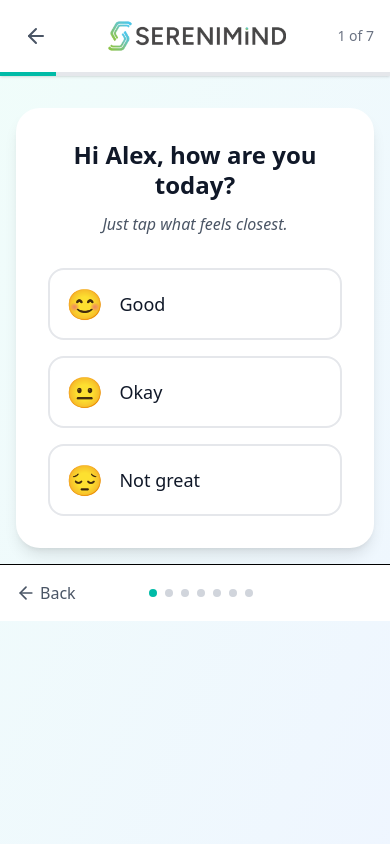
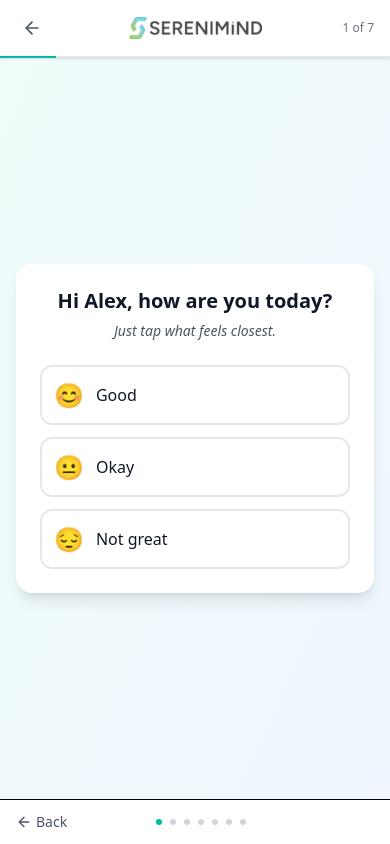
Before and after one commit to rimonraton/serenimind-template, a React (Vite) app: page /checkin in a window 390 px wide. Built offline with nearby package versions, Linux system fonts and the light colour scheme.

Commit message:
Optimize Mobile Check-in for No Scrolling

```diff
--- a/src/pages/QuickCheckinPage.tsx
+++ b/src/pages/QuickCheckinPage.tsx
@@ -159,59 +159,59 @@ const QuickCheckinPage = () => {
   const progress = ((currentStep + 1) / steps.length) * 100;
 
   return (
-    <div className="min-h-screen bg-gradient-to-br from-teal-50 to-blue-50">
+    <div className="h-screen bg-gradient-to-br from-teal-50 to-blue-50 flex flex-col overflow-hidden">
       {/* Header */}
-      <div className="bg-white shadow-sm">
-        <div className="flex items-center justify-between p-4">
+      <div className="bg-white shadow-sm flex-shrink-0">
+        <div className="flex items-center justify-between px-4 py-3">
           <button
             onClick={handleBack}
-            className="p-2 rounded-full hover:bg-gray-100 transition-colors"
+            className="p-1.5 rounded-full hover:bg-gray-100 transition-colors"
           >
-            <ArrowLeft size={24} className="text-gray-600" />
+            <ArrowLeft size={20} className="text-gray-600" />
           </button>
 
           <div className="flex items-center space-x-2">
-            <img src="/logo.png" alt="SERENIMiND" className="h-8" />
+            <img src="/logo.png" alt="SERENIMiND" className="h-6" />
           </div>
 
-          <div className="text-sm text-gray-500">
+          <div className="text-xs text-gray-500">
             {currentStep + 1} of {steps.length}
           </div>
         </div>
 
         {/* Progress Bar */}
-        <div className="h-1 bg-gray-200">
+        <div className="h-0.5 bg-gray-200">
           <div
-            className="h-full bg-teal-500 transition-all duration-300 ease-out"
+            className="h-full bg-teal-500 transition-all duration-500 ease-out"
             style={{ width: `${progress}%` }}
           />
         </div>
       </div>
 
       {/* Content */}
-      <div className="flex-1 flex items-center justify-center p-4 pt-8">
-        <div className="max-w-md w-full">
-          <div className="bg-white rounded-3xl p-8 shadow-lg">
+      <div className="flex-1 flex items-center justify-center px-4 py-2 min-h-0">
+        <div className="max-w-sm w-full">
+          <div className="bg-white rounded-2xl p-6 shadow-lg h-full flex flex-col justify-center">
             {/* Question */}
-            <div className="text-center mb-8">
-              <h1 className="text-2xl font-bold text-gray-900 mb-3 leading-tight">
+            <div className="text-center mb-6">
+              <h1 className="text-xl font-bold text-gray-900 mb-2 leading-tight">
                 {currentStepData.question}
               </h1>
               {currentStepData.subtitle && (
-                <p className="text-gray-600 italic">
+                <p className="text-sm text-gray-600 italic">
                   {currentStepData.subtitle}
                 </p>
               )}
             </div>
 
             {/* Options */}
-            <div className="space-y-4">
+            <div className="space-y-3">
               {currentStepData.options.map((option, index) => (
                 <button
                   key={option.value}
                   onClick={() => handleOptionSelect(option.value)}
                   className={`
-                    w-full flex items-center p-4 rounded-2xl border-2 transition-all duration-200
+                    w-full flex items-center p-3 rounded-xl border-2 transition-all duration-200
                     hover:border-teal-300 hover:bg-teal-50 hover:scale-105
                     ${responses[currentStepData.id] === option.value
                       ? 'border-teal-500 bg-teal-50'
@@ -222,8 +222,8 @@ const QuickCheckinPage = () => {
                     animationDelay: `${index * 100}ms`
                   }}
                 >
-                  <span className="text-3xl mr-4">{option.emoji}</span>
-                  <span className="text-lg font-medium text-gray-900 text-left">
+                  <span className="text-2xl mr-3">{option.emoji}</span>
+                  <span className="text-base font-medium text-gray-900 text-left">
                     {option.label}
                   </span>
                 </button>
@@ -234,13 +234,13 @@ const QuickCheckinPage = () => {
       </div>
 
       {/* Bottom Navigation */}
-      <div className="bg-white border-t p-4">
-        <div className="max-w-md mx-auto flex justify-between items-center">
+      <div className="bg-white border-t px-4 py-3 flex-shrink-0">
+        <div className="max-w-sm mx-auto flex justify-between items-center">
           <button
             onClick={handleBack}
-            className="flex items-center text-gray-600 hover:text-gray-800 transition-colors"
+            className="flex items-center text-sm text-gray-600 hover:text-gray-800 transition-colors"
           >
-            <ArrowLeft size={20} className="mr-1" />
+            <ArrowLeft size={16} className="mr-1" />
             Back
           </button>
 
@@ -248,14 +248,14 @@ const QuickCheckinPage = () => {
             {steps.map((_, index) => (
               <div
                 key={index}
-                className={`w-2 h-2 rounded-full transition-colors ${
+                className={`w-1.5 h-1.5 rounded-full transition-colors ${
                   index <= currentStep ? 'bg-teal-500' : 'bg-gray-300'
                 }`}
               />
             ))}
           </div>
 
-          <div className="w-12" /> {/* Spacer for balance */}
+          <div className="w-10" /> {/* Spacer for balance */}
         </div>
       </div>
     </div>
```
